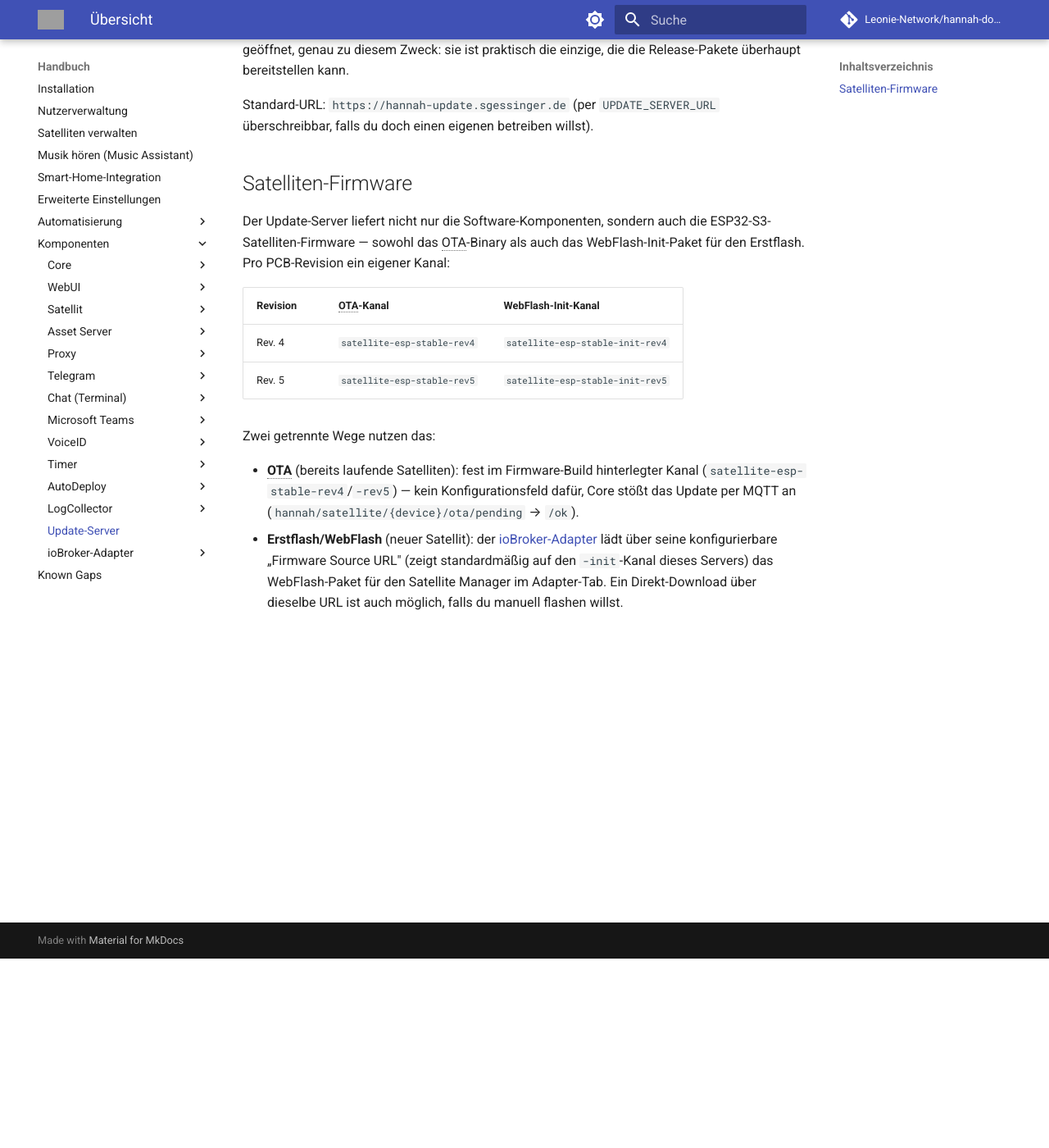
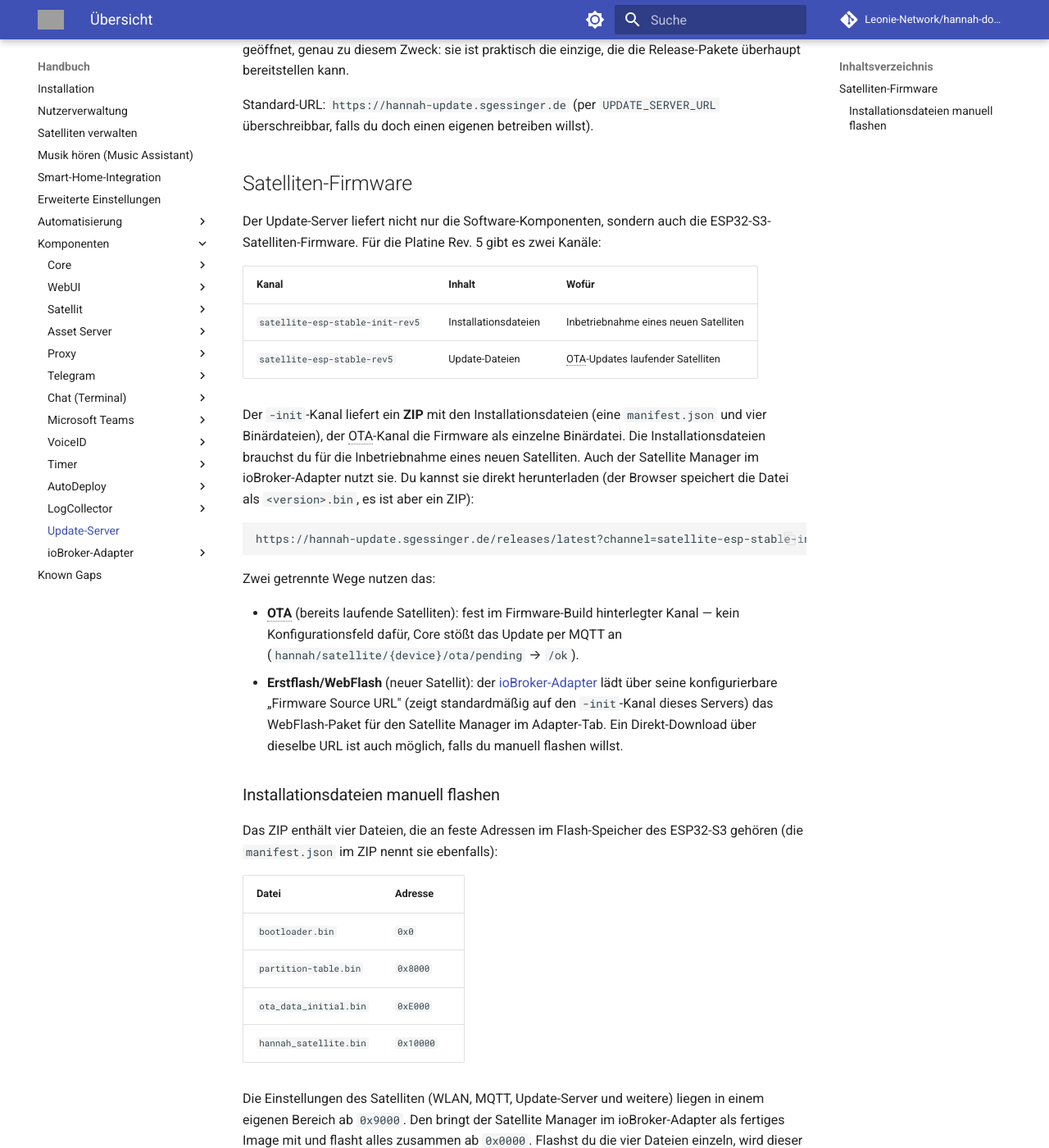
Before and after one commit to Leonie-Network/hannah-docs, an MkDocs documentation site: the page built from docs/components/update-server/index.md, in a window 1280 px wide and 1400 px high, scrolled down 231 px. Shown: the whole window at 82% size. Built offline with MkDocs 1.6.1 and Material for MkDocs 9.7.7, drawn with Linux system fonts in a browser that asks for light colours; comment, search, counter and statistics services are not loaded; some of the changed text lies outside the part shown; grey boxes are pictures that could not be loaded.

Commit message:
docs(satellite): factory reset, manual flashing, firmware channels and extra hardware
- commissioning: new section "Satelliten zurücksetzen" (Mute held while
  powering up clears only the WiFi credentials and starts the AP mode, see
  check_factory_reset() in satellite-esp/main/main.c). New section on flashing
  and setting up a satellite without the Satellite Manager: the four install
  files with their offsets and the setup in AP mode.
- update-server: the Rev. 5 firmware channels (install files are a ZIP with
  manifest.json and four binaries, OTA is a single binary), the download link
  and the flash addresses.
- pcb-order: the extra hardware table says what matters per part (antenna
  type, speaker, cable) instead of relying on product links that go out of
  stock, and lists the USB-UART adapter.

Co-Authored-By: Claude Sonnet 5.5 <noreply@anthropic.com>

````diff
--- a/docs/components/update-server/index.md
+++ b/docs/components/update-server/index.md
@@ -11,20 +11,46 @@ Standard-URL: `https://hannah-update.sgessinger.de` (per `UPDATE_SERVER_URL`
 ## Satelliten-Firmware
 
 Der Update-Server liefert nicht nur die Software-Komponenten, sondern auch die
-ESP32-S3-Satelliten-Firmware — sowohl das OTA-Binary als auch das WebFlash-Init-Paket
-für den Erstflash. Pro PCB-Revision ein eigener Kanal:
+ESP32-S3-Satelliten-Firmware. Für die Platine Rev. 5 gibt es zwei Kanäle:
 
-| Revision | OTA-Kanal | WebFlash-Init-Kanal |
+| Kanal | Inhalt | Wofür |
 |---|---|---|
-| Rev. 4 | `satellite-esp-stable-rev4` | `satellite-esp-stable-init-rev4` |
-| Rev. 5 | `satellite-esp-stable-rev5` | `satellite-esp-stable-init-rev5` |
+| `satellite-esp-stable-init-rev5` | Installationsdateien | Inbetriebnahme eines neuen Satelliten |
+| `satellite-esp-stable-rev5` | Update-Dateien | OTA-Updates laufender Satelliten |
+
+Der `-init`-Kanal liefert ein **ZIP** mit den Installationsdateien (eine `manifest.json` und
+vier Binärdateien), der OTA-Kanal die Firmware als einzelne Binärdatei. Die
+Installationsdateien brauchst du für die Inbetriebnahme eines neuen Satelliten. Auch der
+Satellite Manager im ioBroker-Adapter nutzt sie. Du kannst sie direkt herunterladen (der
+Browser speichert die Datei als `<version>.bin`, es ist aber ein ZIP):
+
+```text
+https://hannah-update.sgessinger.de/releases/latest?channel=satellite-esp-stable-init-rev5
+```
 
 Zwei getrennte Wege nutzen das:
 
 - **OTA** (bereits laufende Satelliten): fest im Firmware-Build hinterlegter Kanal
-  (`satellite-esp-stable-rev4`/`-rev5`) — kein Konfigurationsfeld dafür, Core stößt
+  — kein Konfigurationsfeld dafür, Core stößt
   das Update per MQTT an (`hannah/satellite/{device}/ota/pending` → `/ok`).
 - **Erstflash/WebFlash** (neuer Satellit): der [ioBroker-Adapter](../iobroker-adapter/configuration.md#firmware)
   lädt über seine konfigurierbare „Firmware Source URL" (zeigt standardmäßig auf den
   `-init`-Kanal dieses Servers) das WebFlash-Paket für den Satellite Manager im Adapter-Tab.
   Ein Direkt-Download über dieselbe URL ist auch möglich, falls du manuell flashen willst.
+
+### Installationsdateien manuell flashen
+
+Das ZIP enthält vier Dateien, die an feste Adressen im Flash-Speicher des ESP32-S3 gehören
+(die `manifest.json` im ZIP nennt sie ebenfalls):
+
+| Datei | Adresse |
+|---|---|
+| `bootloader.bin` | `0x0` |
+| `partition-table.bin` | `0x8000` |
+| `ota_data_initial.bin` | `0xE000` |
+| `hannah_satellite.bin` | `0x10000` |
+
+Die Einstellungen des Satelliten (WLAN, MQTT, Update-Server und weitere) liegen in einem
+eigenen Bereich ab `0x9000`. Den bringt der Satellite Manager im ioBroker-Adapter als
+fertiges Image mit und flasht alles zusammen ab `0x0000`. Flashst du die vier Dateien
+einzeln, wird dieser Bereich nicht beschrieben.
````
Also changed, not shown: docs/components/satellite/commissioning.md (+59 -0 lines), docs/components/satellite/pcb-order.md (+8 -5 lines).
